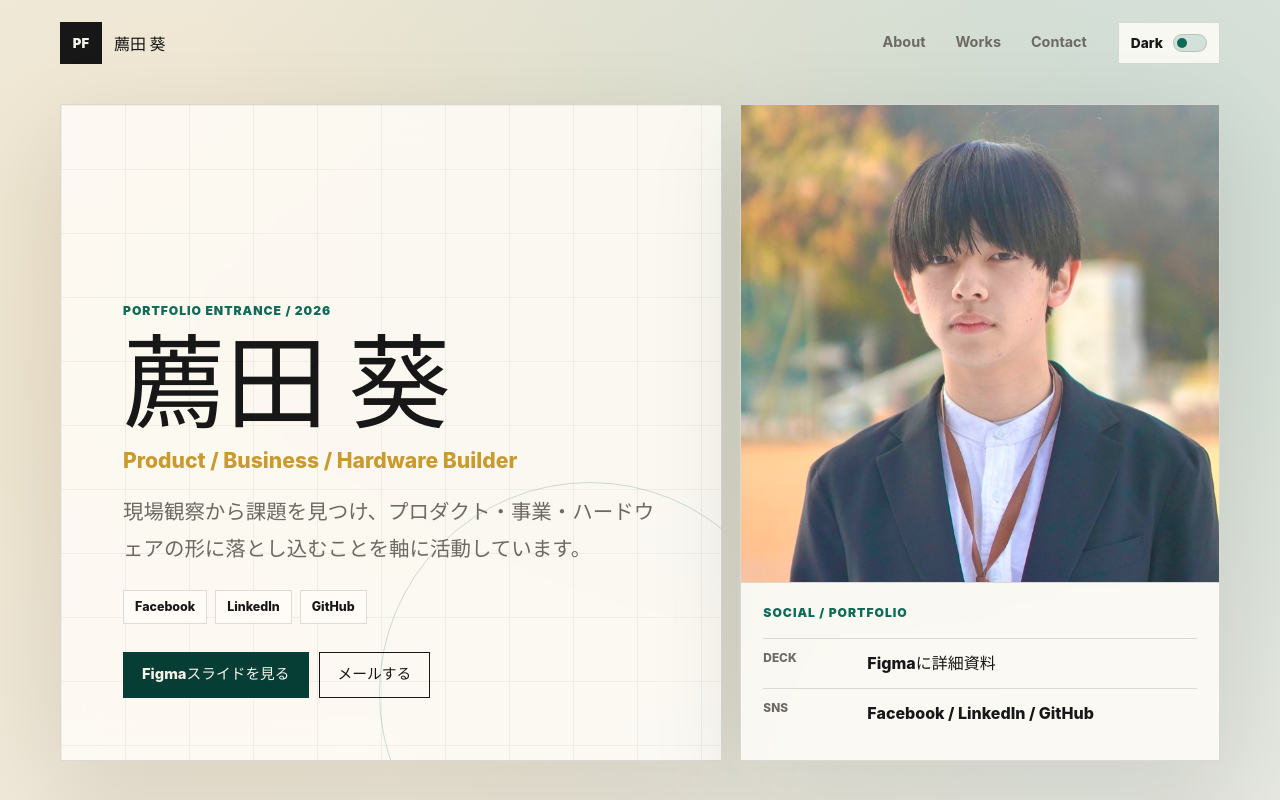
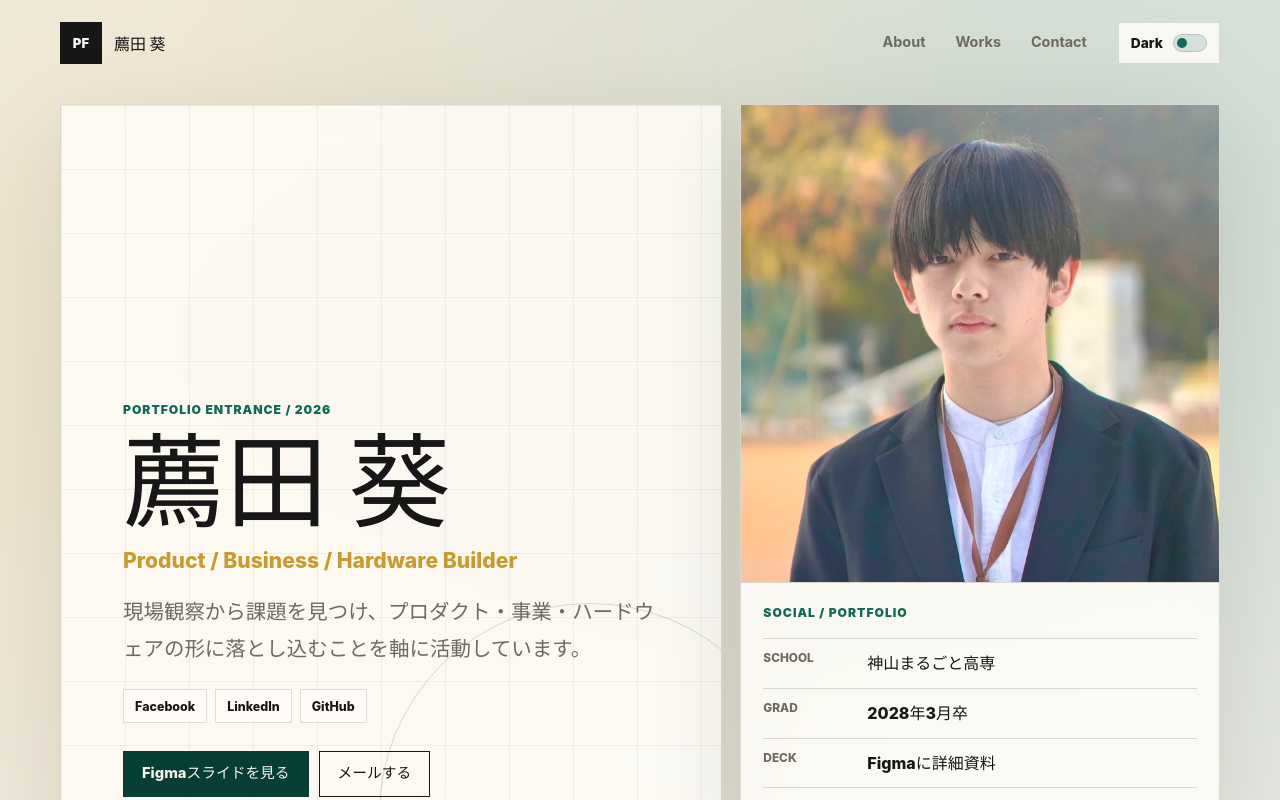
Before and after one commit to MamoruKomo/mamoru-new-portfolio, a React (Vite) app: page / in a window 1280 px wide. Shown: the top 800 px of the page. Built offline with nearby package versions, Linux system fonts and the light colour scheme.

Commit message:
add university and graduation year; clean up unused fields

```diff
--- a/src/App.tsx
+++ b/src/App.tsx
@@ -87,6 +87,14 @@ function App() {
           <div className="profile-meta">
             <p>Social / Portfolio</p>
             <dl>
+              <div>
+                <dt>School</dt>
+                <dd>{profile.university}</dd>
+              </div>
+              <div>
+                <dt>Grad</dt>
+                <dd>{profile.graduationYear}</dd>
+              </div>
               <div>
                 <dt>Deck</dt>
                 <dd>Figmaに詳細資料</dd>
--- a/src/data/profile.ts
+++ b/src/data/profile.ts
@@ -1,16 +1,13 @@
 export const profile = {
 	name: '薦田 葵',
 	role: 'Product / Business / Hardware Builder',
-  university: '神山まるごと高専',
-  graduationYear: '2028年3月卒', // ← 実際に使えるものに修正 // ← 希望職種に修正
-	location: 'Tokushima, Japan',
+	university: '神山まるごと高専',
+	graduationYear: '2028年3月卒',
 	summary:
 		'現場観察から課題を見つけ、プロダクト・事業・ハードウェアの形に落とし込むことを軸に活動しています。',
 	photoUrl: '/projects/mamoru-kao.png',
 	figmaUrl: 'https://www.figma.com/deck/Qk7Af8n6veJD54TOPhFORJ',
 	githubUrl: 'https://github.com/MamoruKomo',
-	facebookUrl: 'https://www.facebook.com/profile.php?id=61554182204234',
-	linkedinUrl: 'https://www.linkedin.com/in/%E8%91%B5-%E8%96%A6%E7%94%B0-110129273/',
 	email: 'komodamamoru@gmail.com',
 	ticker: 'PF',
 	metrics: [
@@ -60,8 +57,6 @@ export const profile = {
 			title: 'KiDUKi',
 			tag: 'Care AR Support',
 			body: '介護現場で、新人やスポットワーカーが利用者ごとの注意点をその場で確認できるAR支援ツールです。',
-			role: 'Business Model / Hardware Design / Field Research',
-			impact: '30以上の介護施設へヒアリングし、DCONに向けて事業化を検討中。',
 			hashtags: ['介護', 'AR', '現場課題', '事業開発'],
 			imageUrl: '/projects/kiduki.svg',
 			imageAlt: 'KiDUKi プロジェクトのイメージ',
@@ -70,8 +65,6 @@ export const profile = {
 			title: '綿飴屋comora',
 			tag: 'Local Business',
 			body: '地域イベントで綿飴を販売する小さな事業です。商品づくりから販売、地域の方との関係づくりまで行いました。',
-			role: 'Sales / Event Operation / Local Communication',
-			impact: '約15回の出店経験を通じて、実販売と地域接点の作り方を学びました。',
 			hashtags: ['地域', '販売', '顧客接点', '小さな事業'],
 			imageUrl: '/projects/comora.svg',
 			imageAlt: '綿飴屋comora プロジェクトのイメージ',
@@ -80,8 +73,6 @@ export const profile = {
 			title: 'StockLife Todo',
 			tag: 'Investment Support App',
 			body: '資産記録、投資ルール、翌日のToDoをまとめるWebアプリです。投資行動を見える化し、次の判断をしやすくします。',
-			role: 'Frontend / UI Design / Personal Product',
-			impact: 'HTML / CSS / JavaScript を用いて可視化と継続利用を意識したUIを制作。',
 			hashtags: ['Webアプリ', '投資支援', '可視化', '個人開発'],
 			imageUrl: '/projects/stocklife.svg',
 			imageAlt: 'StockLife Todo プロジェクトのイメージ',
```
